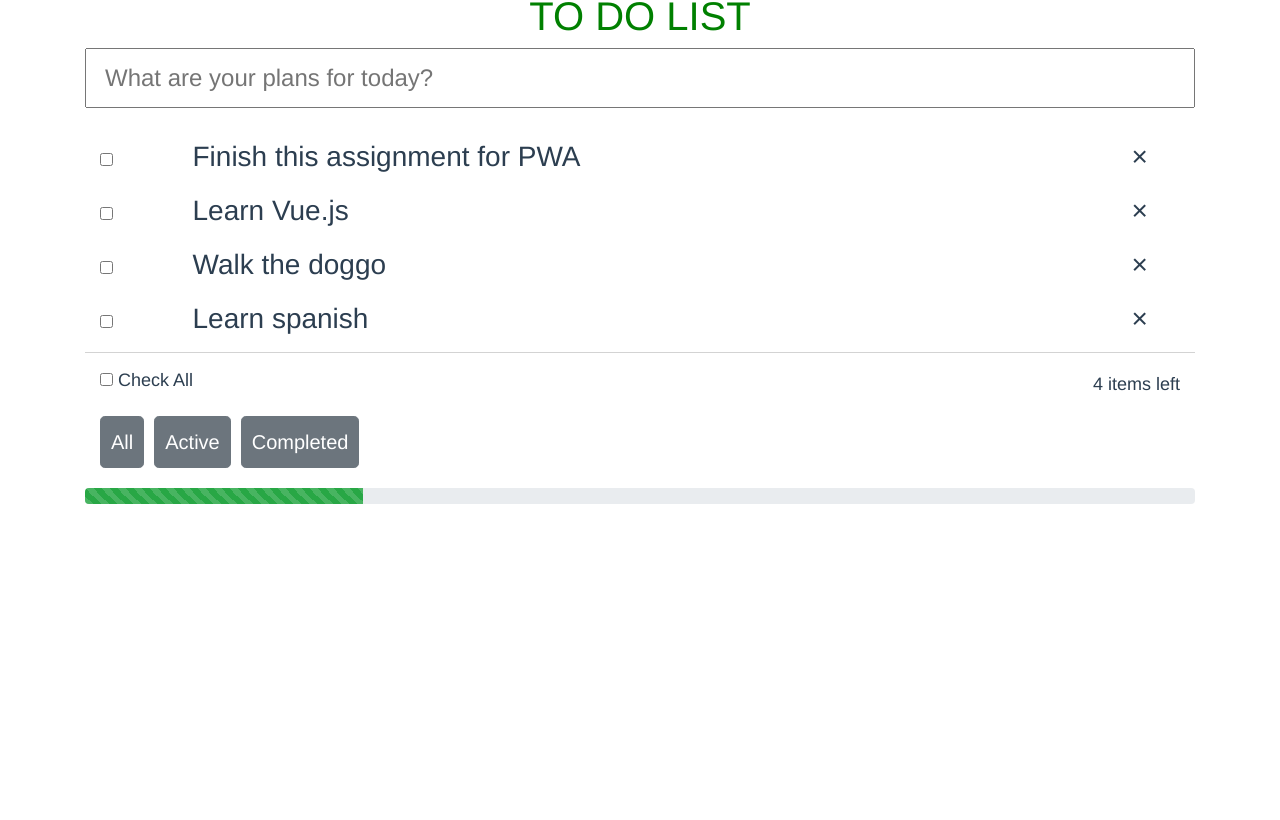
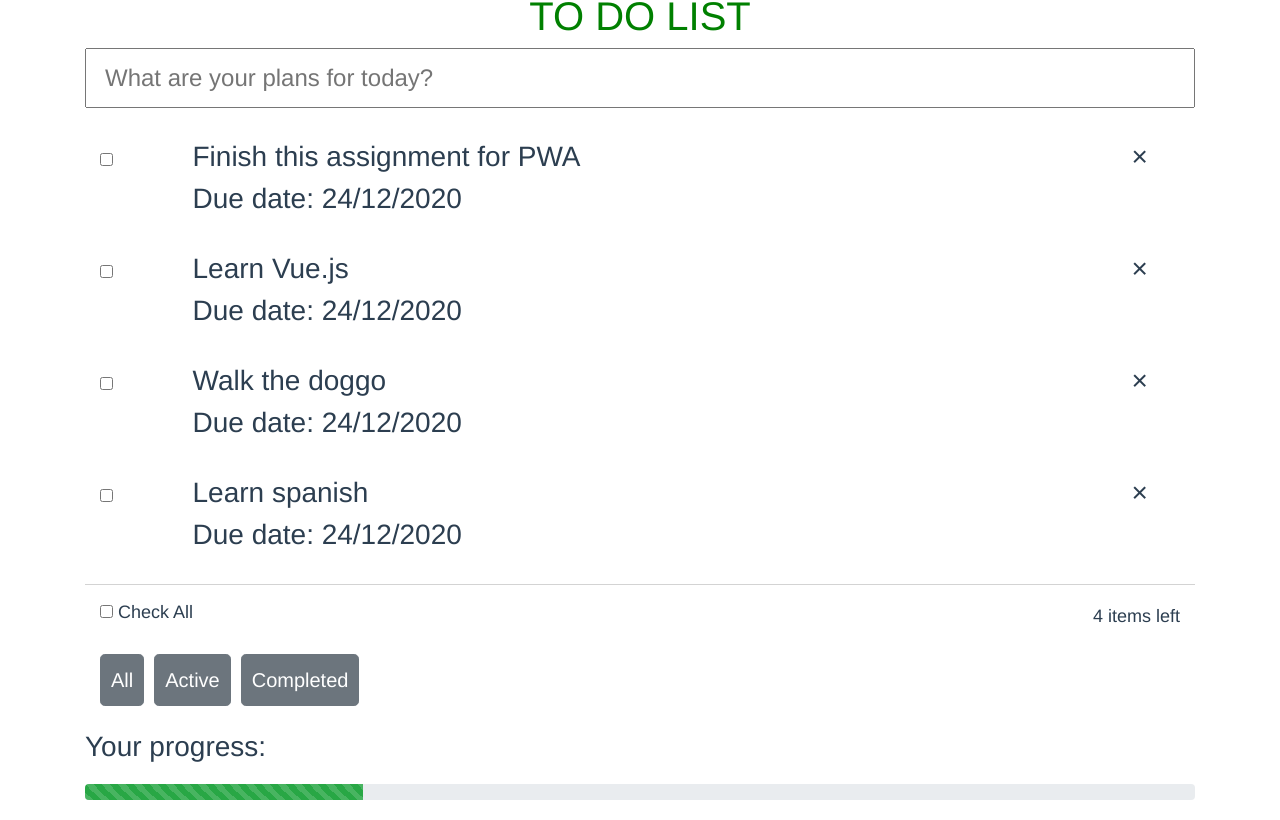
Before and after one commit to paulicb/pwa, a Vue app: page / in a window 1280 px wide. Shown: the part 228-1048 px from the top of the page. Before the commit the page ends 800 px from the top, so only its background shows below. Built offline with nearby package versions, Linux system fonts and the light colour scheme.

Commit message:
Update ToDoList.vue

```diff
--- a/src/components/ToDoList.vue
+++ b/src/components/ToDoList.vue
@@ -7,8 +7,9 @@
         <div class="col-1">
         <input type="checkbox">
         </div>
-        <div class=" col-10 todos">
+        <div class=" col-10 todos" title="double tap to edit">
           {{todo.title}}
+          <p>Due date: 24/12/2020</p>
         </div>
         <div class="col-1 remove-item">
           &times;
@@ -23,6 +24,9 @@
           <button type="button" class="btn btn-secondary btn-lg button">Active</button>
           <button type="button" class="btn btn-secondary btn-lg button">Completed</button>
         </div>
+    <div>
+      <p>Your progress:</p>
+    </div>
         <div class="progress">
   <div class="progress-bar progress-bar-striped bg-success" role="progressbar" style="width: 25%" aria-valuenow="25" aria-valuemin="0" aria-valuemax="100"></div>
 </div>
@@ -64,7 +68,9 @@ export default {
 
 
 <style>
-
+.progress{
+  margin-bottom: 20px;
+}
   .todo-input{
     width: 100%;
     padding: 10px 18px;
@@ -88,7 +94,7 @@ export default {
     font-size: 18px;
     border-top: 1px solid lightgray;
     padding-top: 14px;
-    margin-bottom: 14px;
+    margin-bottom: 20px;
   }
   .button{
     padding: 10px;
```
